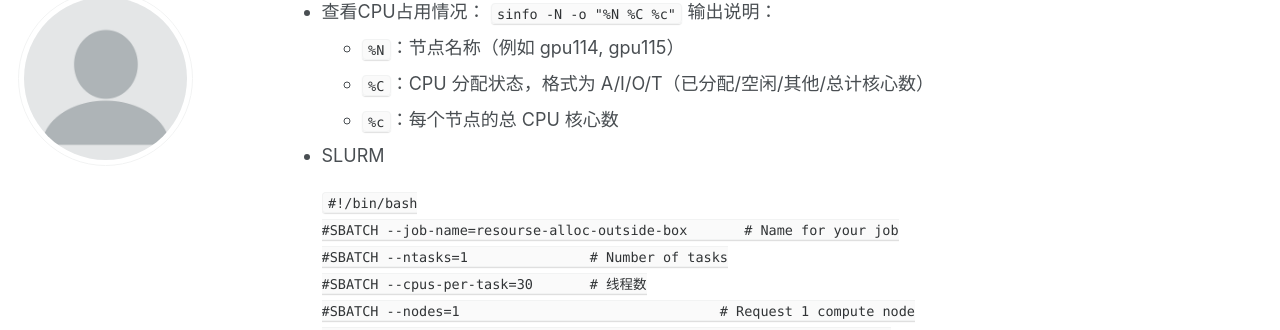
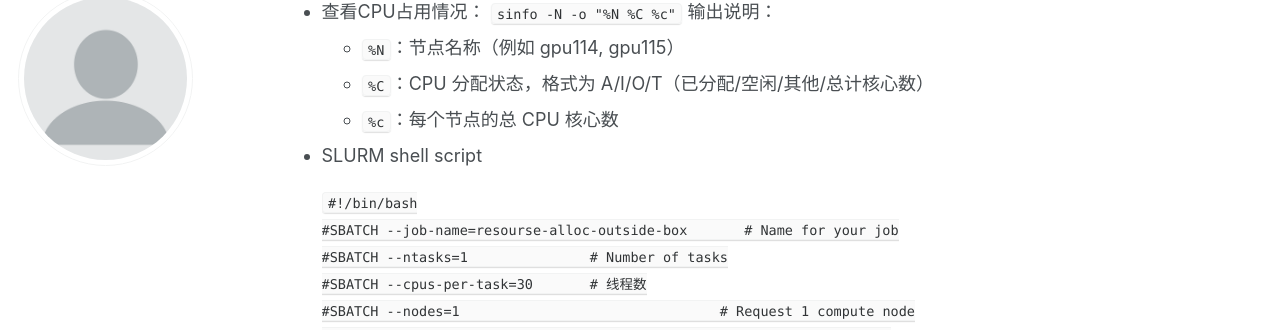
Before and after one commit to JiinnW/JiinnW, a Jekyll site: the page built from _posts/2025-06-04-blog-post-1.md, in a window 1280 px wide and 900 px high, scrolled down 534 px. Shown: the part 115-445 px from the top of the window. Built offline with Jekyll 4.4.1, drawn with Linux system fonts in a browser that asks for light colours.

Commit message:
Update 2025-06-04-blog-post-1.md

````diff
--- a/_posts/2025-06-04-blog-post-1.md
+++ b/_posts/2025-06-04-blog-post-1.md
@@ -22,7 +22,7 @@ SLURM可以帮助我们自动进行任务的资源分配。
     - `%N`：节点名称（例如 gpu114, gpu115）
     - `%C`：CPU 分配状态，格式为 A/I/O/T（已分配/空闲/其他/总计核心数）
     - `%c`：每个节点的总 CPU 核心数
-- SLURM
+- SLURM shell script
 ```Shell
 #!/bin/bash
 #SBATCH --job-name=resourse-alloc-outside-box       # Name for your job
````
